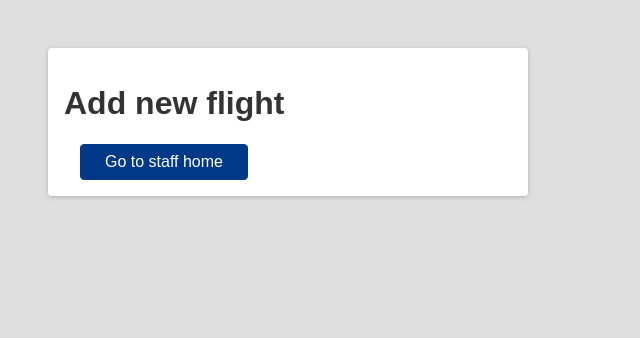
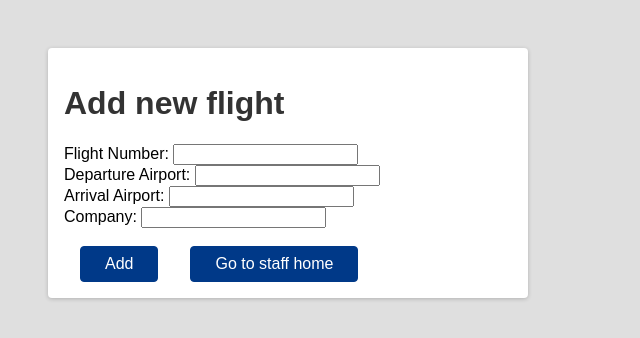
Before and after one commit to weisihan/3083-AirlineReservationSystem, a React (Create React App) app in the folder frontend/: page /newflight in a window 1280 px wide. Shown: the top 338 px of the page, without its empty margins (0-640 px from the left). Built offline with nearby package versions, Linux system fonts and the light colour scheme.

Commit message:
implemented add flight and add airport

```diff
--- a/frontend/src/Components/NewAirport.js
+++ b/frontend/src/Components/NewAirport.js
@@ -1,12 +1,69 @@
 import React, { useState } from "react";
 import { Link } from "react-router-dom";
+import { useNavigate } from "react-router-dom";
 import axios from "axios";
 
-function NewAirport() {
+function NewFlight() {
+  let navigate = useNavigate();
+
+  const [details, setDetails] = useState({
+    code: "",
+    name: "",
+  });
+
+  async function Added() {
+    for (const item in details) {
+      if (details[item] === "") {
+        alert("Please fill in all the fields");
+        return;
+      }
+    }
+
+    const data = await axios.get("http://localhost:3000/", details);
+    for (const item in data.data.airport) {
+      if (data.data.airport[item].code === details.code) {
+        alert("Airport already exists");
+        return;
+      }
+    }
+
+    const res = await axios.post("http://localhost:3000/newairport", details);
+    console.log(res);
+    alert("Successfully added");
+    navigate("/staffhome");
+  }
+
   return (
     <div className="card">
-      <h1>Add new airport </h1>
+      <h1>Add new flight </h1>
       <div className="actions">
+        <div className="form-inner">
+          <div className="form-group">
+            <label htmlFor="code"> Airport Code: </label>
+            <input
+              type="text"
+              name="code"
+              id="code"
+              onChange={(e) => setDetails({ ...details, code: e.target.value })}
+              value={details.code}
+            />
+          </div>
+        </div>
+        <div className="form-group">
+          <label htmlFor="name"> Airport Name: </label>
+          <input
+            type="text"
+            name="name"
+            id="name"
+            onChange={(e) => setDetails({ ...details, name: e.target.value })}
+            value={details.name}
+          />
+        </div>
+        <br></br>
+        <button className="btn" onClick={Added}>
+          {" "}
+          Add{" "}
+        </button>
         <Link to="/staffhome">
           <button className="btn">Go to staff home</button>
         </Link>
@@ -15,4 +72,4 @@ function NewAirport() {
   );
 }
 
-export default NewAirport;
+export default NewFlight;
--- a/frontend/src/Components/NewFlight.js
+++ b/frontend/src/Components/NewFlight.js
@@ -1,12 +1,99 @@
 import React, { useState } from "react";
 import { Link } from "react-router-dom";
+import { useNavigate } from "react-router-dom";
 import axios from "axios";
 
 function NewFlight() {
+  let navigate = useNavigate();
+
+  const [details, setDetails] = useState({
+    flightnum: "",
+    departairport: "",
+    arriveairport: "",
+    company: "",
+  });
+
+  async function Added() {
+    for (const item in details) {
+      if (details[item] === "") {
+        alert("Please fill in all the fields");
+        return;
+      }
+    }
+
+    const data = await axios.get("http://localhost:3000/", details);
+    for (const item in data.data.flight) {
+      if (data.data.flight[item].flightnum === details.flightnum) {
+        alert("Flight already exists");
+        return;
+      }
+    }
+
+    const res = await axios.post("http://localhost:3000/newflight", details);
+    console.log(res);
+    alert("Successfully added");
+    navigate("/viewflights");
+  }
+
   return (
     <div className="card">
       <h1>Add new flight </h1>
       <div className="actions">
+        <div className="form-inner">
+          <div className="form-group">
+            <label htmlFor="flightnum"> Flight Number: </label>
+            <input
+              type="text"
+              name="flightnum"
+              id="flightnum"
+              onChange={(e) =>
+                setDetails({ ...details, flightnum: e.target.value })
+              }
+              value={details.flightnum}
+            />
+          </div>
+        </div>
+        <div className="form-group">
+          <label htmlFor="departairport"> Departure Airport: </label>
+          <input
+            type="text"
+            name="departairport"
+            id="departairport"
+            onChange={(e) =>
+              setDetails({ ...details, departairport: e.target.value })
+            }
+            value={details.departairport}
+          />
+        </div>
+        <div className="form-group">
+          <label htmlFor="arriveairport"> Arrival Airport: </label>
+          <input
+            type="text"
+            name="arriveairport"
+            id="arriveairport"
+            onChange={(e) =>
+              setDetails({ ...details, arriveairport: e.target.value })
+            }
+            value={details.arriveairport}
+          />
+        </div>
+        <div className="form-group">
+          <label htmlFor="company"> Company: </label>
+          <input
+            type="text"
+            name="company"
+            id="company"
+            onChange={(e) =>
+              setDetails({ ...details, company: e.target.value })
+            }
+            value={details.company}
+          />
+        </div>
+        <br></br>
+        <button className="btn" onClick={Added}>
+          {" "}
+          Add{" "}
+        </button>
         <Link to="/staffhome">
           <button className="btn">Go to staff home</button>
         </Link>
```
Also changed, not shown: 2 other files (tests, documents, lock files or other folders).
